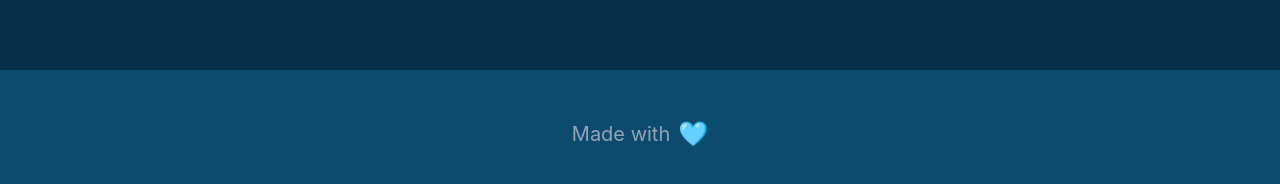
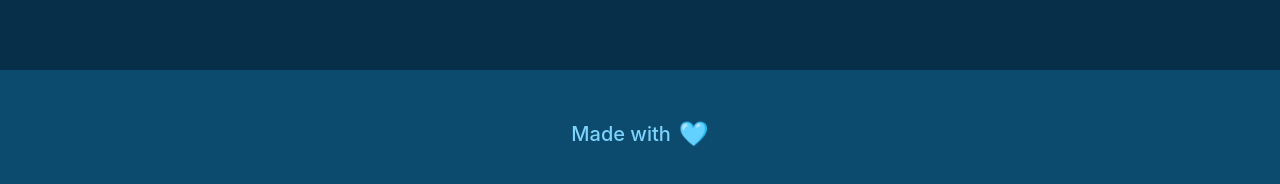
Before and after one commit to josfam/films-for-ilef, a React (Vite) app in the folder frontend/: page / in a window 1280 px wide. Shown: the part 1142-1326 px from the top of the page. Built offline with nearby package versions, Linux system fonts and the light colour scheme.

Commit message:
Add link to github repo in footer

```diff
--- a/frontend/src/components/Footer.tsx
+++ b/frontend/src/components/Footer.tsx
@@ -14,7 +14,12 @@ const Footer = () => {
 
   return (
     <div className="flex h-fit w-full items-center justify-center bg-sky-900 py-12 text-xl text-slate-400">
-      Made with
+      <a
+        href="https://github.com/josfam/films-for-you"
+        className="text-sky-300 hover:text-sky-100 hover:underline"
+      >
+        Made with
+      </a>
       <span
         className={`ml-2 text-2xl text-sky-900 transition-all duration-150 hover:text-3xl active:text-4xl`}
         onClick={() => pickEmoji(currentEmoji)}
```
